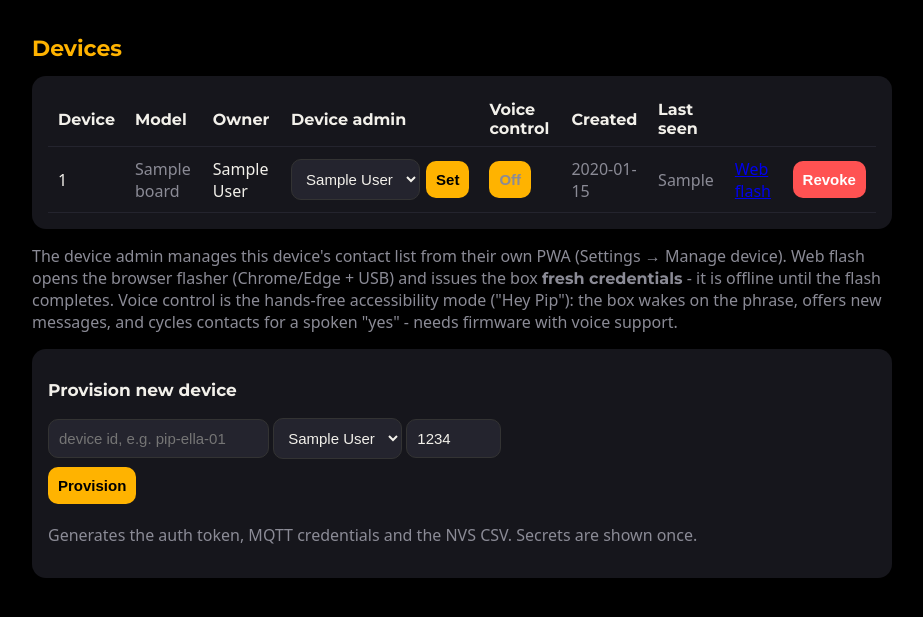
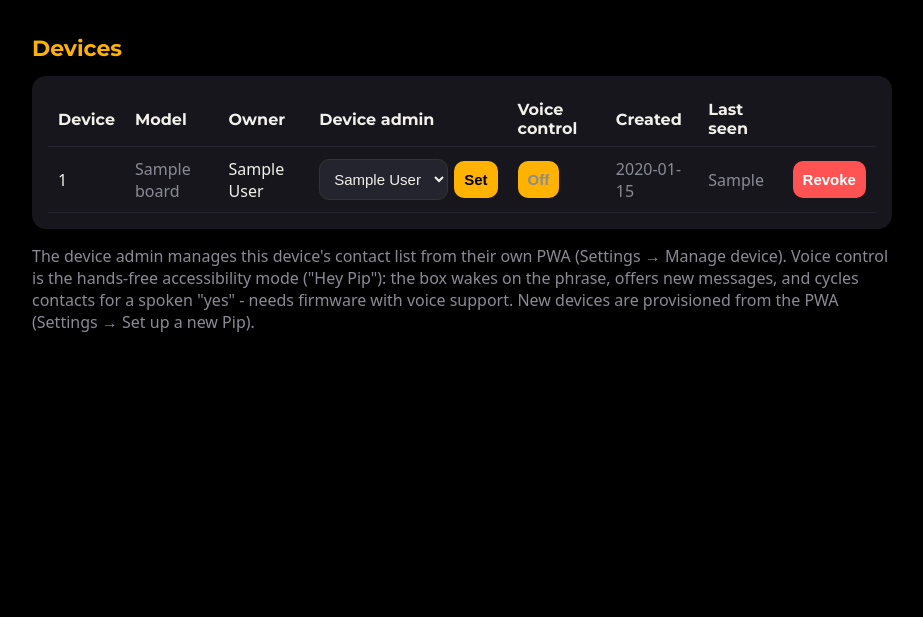
Before and after one commit to jpmreis/pipvoice, a FastAPI app: template server/app/templates/devices.html in a window 1280 px wide. Shown: the top 617 px of the page, without its empty margins (178-1101 px from the left). Run offline with FastAPI, Linux system fonts and the light colour scheme; the template is opened without the code that fills it: most values are stand-ins (such as "Sample title", 1, 10 or a date in 2020); parts of the project's set-up code (start-up, migrations or seed data) failed here and were passed over; some libraries are stand-ins or nearby versions; some web fonts are replaced.

Commit message:
Admin + PWA cleanup: leaner pages now provisioning lives in the PWA
Admin: the firmware page leads with the fetch card and the
self-update note sits above the release list; the Permissions tab is
gone from the nav (the page stays reachable at /admin/perms); the
devices page drops the per-row Web flash link and the bottom
provision form - both flows live in the PWA (Set up a new Pip).

PWA: the background picker moves from the settings screen to its own
Background screen (themes now load only when it opens); the manage
screen's voice-control label wraps inside the card instead of
overflowing right (bare text node in a flex row - same span fix as
install.html's steps).

Co-Authored-By: Claude Fable 5 <noreply@anthropic.com>
Claude-Session: https://claude.ai/code/session_01MPyUnfrokEvi6CHgU2CFPX

```diff
--- a/server/app/templates/base.html
+++ b/server/app/templates/base.html
@@ -40,6 +40,6 @@ border:3px solid transparent;cursor:pointer}
 {% if me is defined and me %}<nav>
 <span class="brand">Pip<b>.</b></span>
 <a href="/admin">Dashboard</a><a href="/admin/users">Users</a>
-<a href="/admin/devices">Devices</a><a href="/admin/perms">Permissions</a>
+<a href="/admin/devices">Devices</a>
 <a href="/admin/firmware">Firmware</a></nav>{% endif %}
 <main>{% block content %}{% endblock %}</main></body></html>
--- a/server/app/templates/devices.html
+++ b/server/app/templates/devices.html
@@ -1,7 +1,7 @@
 {% extends "base.html" %}{% block content %}
 <h1>Devices</h1>
 <div class="card"><table>
-<tr><th>Device</th><th>Model</th><th>Owner</th><th>Device admin</th><th>Voice control</th><th>Created</th><th>Last seen</th><th></th><th></th></tr>
+<tr><th>Device</th><th>Model</th><th>Owner</th><th>Device admin</th><th>Voice control</th><th>Created</th><th>Last seen</th><th></th></tr>
 {% for d in devices %}<tr><td>{{ d.id }}</td>
 <td class="muted">{{ d.board }}</td><td>{{ d.display_name }}</td>
 <td><form method="post" action="/admin/devices/{{ d.id }}/admin" style="display:flex;gap:6px;align-items:center">
@@ -16,25 +16,14 @@
 </form></td>
 <td class="muted">{{ d.created[:10] }}</td>
 <td class="muted">{{ d.last_seen or "never" }}</td>
-<td><a href="/app/setup.html?flash={{ d.id }}">Web flash</a></td>
 <td><form method="post" action="/admin/devices/{{ d.id }}/delete"
 onsubmit="return confirm('Revoke {{ d.id }}? Its token stops working immediately.')">
 <button style="background:var(--bad);color:#fff">Revoke</button></form></td></tr>{% endfor %}
 </table></div>
 <p class="muted">The device admin manages this device's contact list from
-their own PWA (Settings &rarr; Manage device). Web flash opens the browser
-flasher (Chrome/Edge + USB) and issues the box <b>fresh credentials</b> -
-it is offline until the flash completes. Voice control is the hands-free
-accessibility mode ("Hey Pip"): the box wakes on the phrase, offers new
-messages, and cycles contacts for a spoken "yes" - needs firmware with
-voice support.</p>
-<div class="card"><h2>Provision new device</h2>
-<form method="post">
-<input name="device_id" placeholder="device id, e.g. pip-ella-01" required>
-<select name="user_id">{% for u in users %}
-<option value="{{ u.id }}">{{ u.display_name }}</option>{% endfor %}</select>
-<input name="pin" placeholder="settings PIN" value="1234" size="6"><br>
-<button>Provision</button></form>
-<p class="muted">Generates the auth token, MQTT credentials and the NVS CSV.
-Secrets are shown once.</p></div>
+their own PWA (Settings &rarr; Manage device). Voice control is the
+hands-free accessibility mode ("Hey Pip"): the box wakes on the phrase,
+offers new messages, and cycles contacts for a spoken "yes" - needs
+firmware with voice support. New devices are provisioned from the PWA
+(Settings &rarr; Set up a new Pip).</p>
 {% endblock %}
```
Also changed, not shown: server/app/templates/firmware.html (+17 -16 lines), server/app/web/app.js (+8 -3 lines), server/app/web/index.html (+12 -4 lines).
